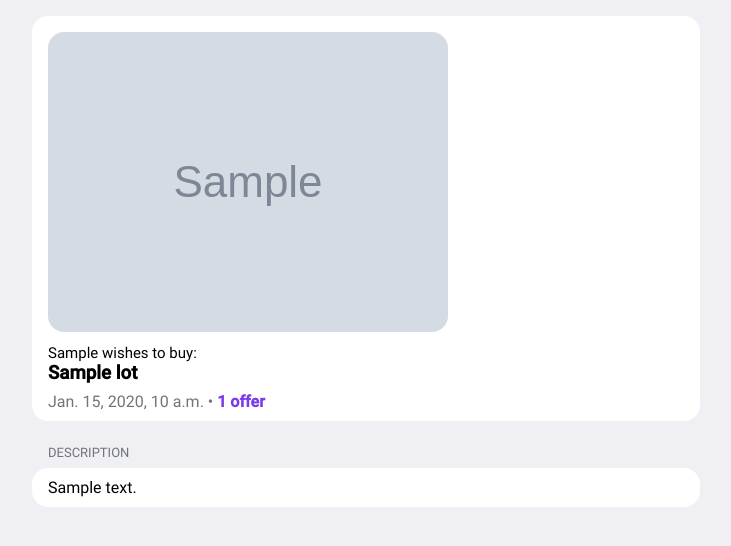
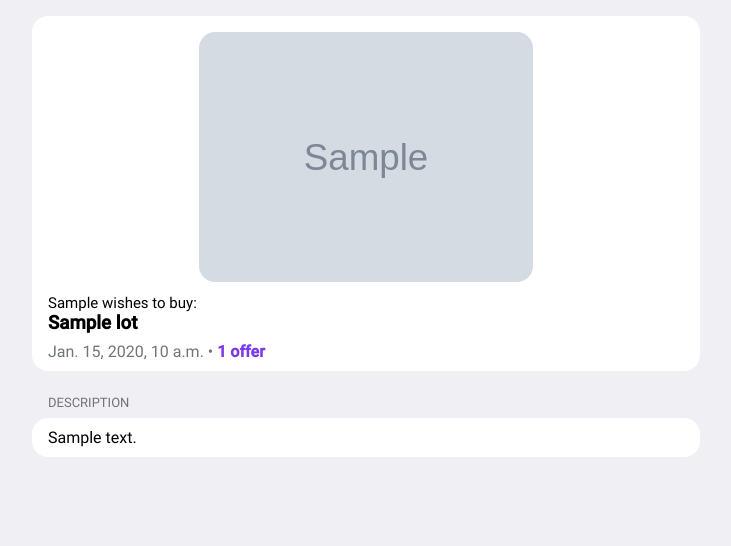
Before and after one commit to sSimuSs/birgo, a Django app: template templates/tg-mini-app/lots/detail.html in a window 1280 px wide. Shown: the top 546 px of the page, without its empty margins (274-1005 px from the left). Run offline with Django 5.2, Linux system fonts and the light colour scheme; the template is opened without the code that fills it: most values are stand-ins (such as "Sample title", 1, 10 or a date in 2020); grey boxes marked "Sample" are stand-in pictures; some libraries are stand-ins or nearby versions.

Commit message:
make wish image smaller

```diff
--- a/templates/tg-mini-app/lots/detail.html
+++ b/templates/tg-mini-app/lots/detail.html
@@ -13,8 +13,8 @@
 <div class="app_page">
     <div class="rounded_sections_container">
         <div class="rounded_section d_block justify_items_left">
-            <div class="mb_8px mt_6px">
-                <img src="{{ lot.get_main_image_url }}" alt="" class="w-100" style="border-radius: 16px; max-height: 350px">
+            <div class="mb_8px mt_6px w-100 text_center">
+                <img src="{{ lot.get_main_image_url }}" alt="" style="border-radius: 16px; max-height: 250px; max-width: 100%;">
             </div>
             <span class="one_line_ellipse fs_15px">{% blocktranslate with user=lot.user.first_name %}{{ user }} wishes to buy{% endblocktranslate %}:</span>
             <h3 class="mt_0 mb_8px">{{ lot.title }}</h3>
```
